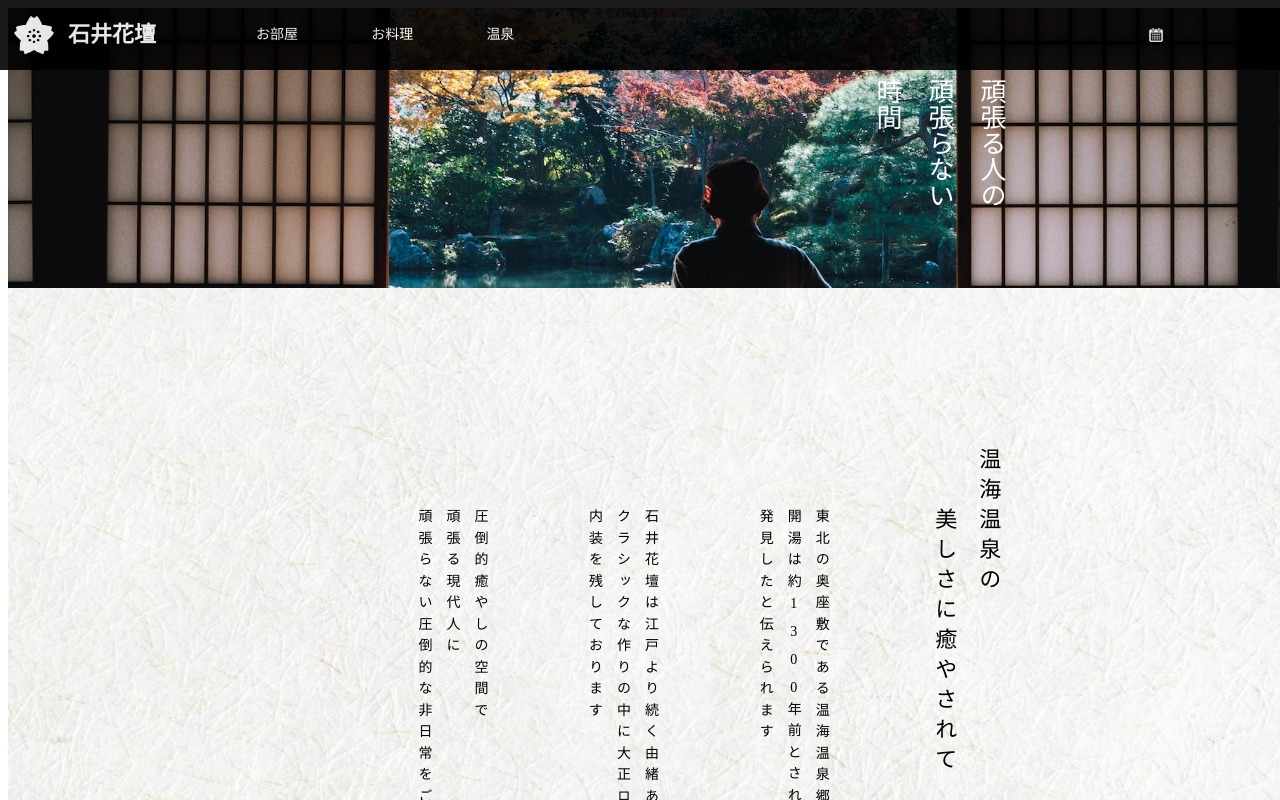
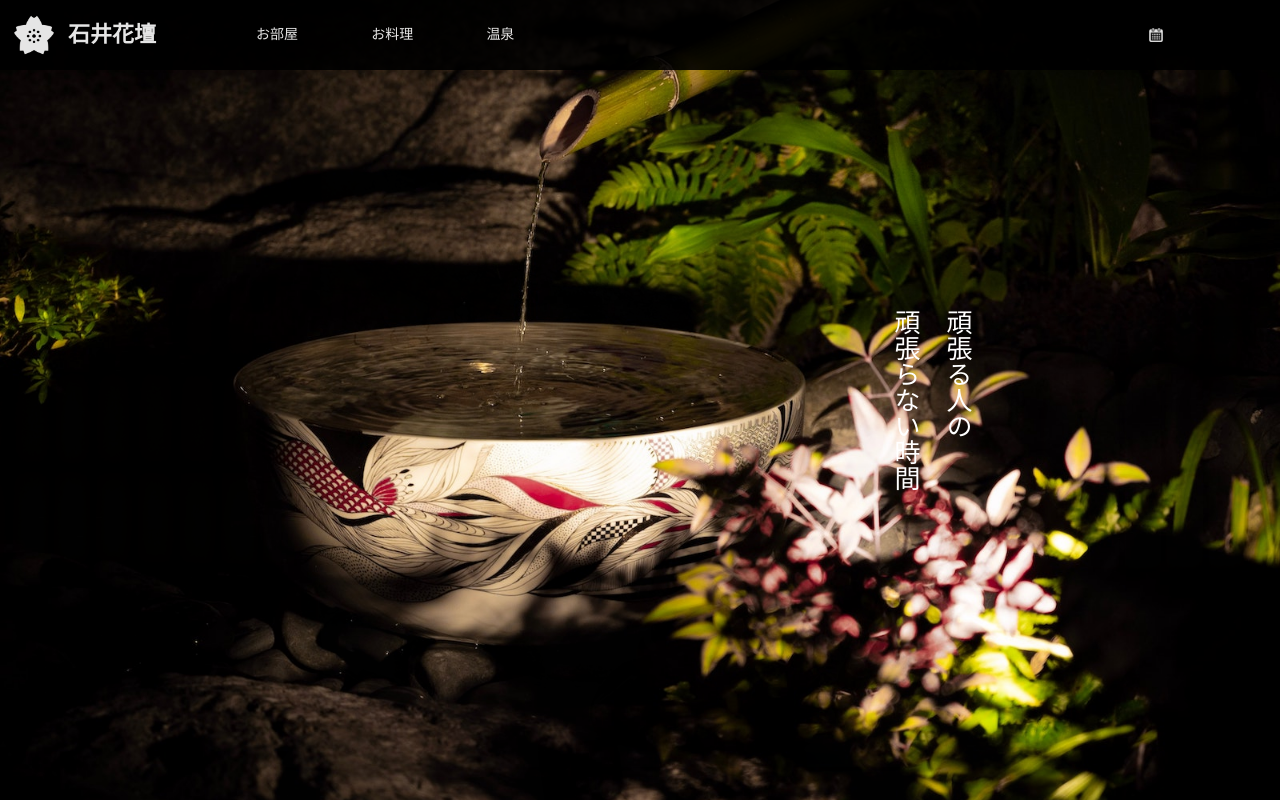
Before and after one commit to Nobu-sai/shogo-log-tyukyu-ex, a React (Create React App) app: page / in a window 1280 px wide. Shown: the top 800 px of the page. Built offline with nearby package versions, Linux system fonts and the light colour scheme.

Commit message:
ADD: home-top__main-picture remedy

```diff
--- a/src/base/_reset.scss
+++ b/src/base/_reset.scss
@@ -1,5 +1,11 @@
+
+body {
+  margin: 0;
+  padding: 0;
+}
 
 .app {
   width: 100vw;
   line-height: 2;
+  overflow: hidden;
 }
--- a/src/blocks/Header/__Button/_Open/_Header__Button_Open.scss
+++ b/src/blocks/Header/__Button/_Open/_Header__Button_Open.scss
@@ -23,6 +23,8 @@
       //   color: #000;
       // }
 
+      z-index: 101;
+
       &:hover {
         @include responsive.respond-to('min', '200') {
           cursor: pointer;
--- a/src/main.css
+++ b/src/main.css
@@ -1,7 +1,13 @@
 @charset "UTF-8";
+body {
+  margin: 0;
+  padding: 0;
+}
+
 .app {
   width: 100vw;
   line-height: 2;
+  overflow: hidden;
 }
 
 .App {
@@ -301,6 +307,7 @@
     outline: none;
     transition: all 0.2s cubic-bezier(0, 1.26, 0.8, 1.28);
     color: #fff;
+    z-index: 101;
   }
 }
 @media (min-width: 200px) and (min-width: 200px) {
@@ -638,11 +645,14 @@
     height: 35vh;
     color: #fff;
     position: relative;
+    overflow: hidden;
   }
   .home-top__main-picture-bg {
     position: absolute;
     top: 0;
     left: 0;
+    right: 0;
+    bottom: 0;
     width: 100%;
     height: 100%;
   }
@@ -666,7 +676,7 @@
   }
 }
 @media (min-width: 600px) {
-  .home-top__main-picture {
+  .home-top__main-picture-container {
     height: 100vh;
   }
   .home-top__main-picture_flex-item {
--- a/src/pages/Home/Home.js
+++ b/src/pages/Home/Home.js
@@ -1,5 +1,6 @@
 import React, { Component } from 'react'
 
+// import Header from '../../blocks/Header/Header';
 import HomeTopMainpicture from './HomeTop/__MainPicture/HomeTop__MainPicture';
 import HomeTopMessages from './HomeTop/__Messages/HomeTop__Messages';
 import HomeFeatures from './HomeFeatures/HomeFeatures';
@@ -24,6 +25,7 @@ export default class Home extends Component {
 
     return (
       <div className="home">
+        {/* <Header /> */}
         <HomeTopMainpicture />
         <HomeTopMessages />
         <HomeFeatures />
--- a/src/pages/Home/HomeTop/__MainPicture/HomeTop__MainPicture.js
+++ b/src/pages/Home/HomeTop/__MainPicture/HomeTop__MainPicture.js
@@ -1,3 +1,6 @@
+// Instruction: https://www.evernote.com/shard/s350/nl/180370944/3621b729-4cc9-7f1a-7e64-0796db4a1a6f?title=(Shogo)%20%E4%B8%AD%E7%B4%9AEx/%22Goal%22%20=%20HomeTop%20image%20animation
+
+
 import React, { Component } from 'react'
 
 import $ from 'jquery';
@@ -8,47 +11,52 @@ import mainBG02 from '../../../../assets/images/mainbg02.jpg';
 import mainBG03 from '../../../../assets/images/mainbg03.jpg';
 
 
+let images = [mainBG01, mainBG02, mainBG03];
+
 export default class HomeTopMainpicture extends Component {
   constructor(props) {
     super(props)
 
     this.state = {
       picNum: 0,
-      // zoomIn: null,
+      windowWidth: window.innerWidth,
+
     }
-    // this.changeBGImage = this.changeBGImage.bind(this);
+
+    this.handleResize = this.handleResize.bind(this);
 
   }
 
   componentDidMount() {
+    window.addEventListener("resize", this.handleResize);
     this.homeTop__MainPictureBG = $('.home-top__main-picture-bg');
     this.homeTop__MainPictureContainer = $('.home-top__main-picture-container');
     this.changeContainerBG();
-    this.changeBG();
-    this.zoomIn();
-    // this.fadeOut();
+    this.changeBG(true);
     setInterval(()=>{
-      // this.fadeOut()
-      // this.zoomIn();
       this.updatePicNum()
     }, 5000);
       // All the animation needs to be WITHIN the INTERVAL to prevent wierd motion.
   }
 
-  updatePicNum = () => {
-    // this.homeTop__MainPictureBG.css({
-    //   'background-size': '100%'
-    // });
+  componentWillUnmount() {
+    window.addEventListener("resize", this.handleResize);
+  }
+
+  handleResize(e) {
+    this.setState({ windowWidth: window.innerWidth });
+    // console.log(this.state.windowWidth);
+  }
+
+  updatePicNum() {
 
     if(this.state.picNum < 2) {
 
       this.setState({
         picNum: this.state.picNum + 1,
       }, () => {
-        console.log(this.state.picNum);
+        // console.log(this.state.picNum);
         this.changeContainerBG();
-        this.zoomIn()
-        // this.changeContainerBG();
         this.fadeOut();
       });
 
@@ -57,10 +65,8 @@ export default class HomeTopMainpicture extends Component {
       this.setState({
         picNum: 0,
       }, () =>{
-        console.log(this.state.picNum);
+        // console.log(this.state.picNum);
         this.changeContainerBG();
-        this.zoomIn()
-        // this.changeContainerBG();
         this.fadeOut();
       })
 
@@ -68,20 +74,21 @@ export default class HomeTopMainpicture extends Component {
   }
 
   changeContainerBG() {
-    let images = [mainBG01, mainBG02, mainBG03];
     this.homeTop__MainPictureContainer.css({
+      // 'width': '100vw',
+      // 'height': '100vh',
       "background-image": `url(${images[this.state.picNum]})`,
-      'background-size': '100%',
-      'background-position': 'center',
+      'background-size': '120%',
+      // 'background-size': 'cover',
+      // 'background-size': '150% 150%',
+      'background-position': 'center center',
       'background-repeat': 'no-repeat',
 
     });
   }
 
   fadeOut() {
-    // this.changeContainerBG();
-    // console.log(this.state.picNum);
-    this.homeTop__MainPictureBG.fadeOut(1000, ()=>
+    this.homeTop__MainPictureBG.fadeOut(2000, ()=>
     {
       this.changeBG();
     });
@@ -89,45 +96,42 @@ export default class HomeTopMainpicture extends Component {
 
 
 
-  changeBG() {
-
-    let images = [mainBG01, mainBG02, mainBG03];
+  changeBG(isInitial) {
     // console.log(images[this.state.picNum]);
       // source = /static/media/mainbg02.b2b03d11.jpg, etc...
     this.homeTop__MainPictureBG.css({
       'display': 'block',
         // Offset the Value set by jQuery fadeOut() Method.
+      'width': '100%',
+      'height': '100%',
       "background-image": `url(${images[this.state.picNum]})`,
-      'background-size': '100%',
-      'background-position': 'center',
+      'background-size': '120%',
+        // When animating zoom-in with background-size with, %, I need to use %.
+        // Otherwise, the animation starts with 0%.
+      'background-position': 'center center',
       'background-repeat': 'no-repeat',
 
     });
-    // this.fadeIn()
+    this.zoomIn(isInitial)
 
   }
 
-  zoomIn() {
-    this.homeTop__MainPictureBG.animate({
-      'background-size': '105%',
-      // Will be turned into '100%' EVERY time the image is changed.
-      // => No worry for the break in timing of zoom and fade out.
-    }, 3000);
-    // The same as the speed of setInterval() to call updatePicNum which Calls fadeOut().
-    // P
-    // : No lag in timing.
+  zoomIn(isInitial) {
+    // Setting both of height and width to background-size does NOT work.
+    // => Use width and height.
 
-  }
+    if(isInitial) {
+      this.homeTop__MainPictureBG.animate({
+        'background-size': '130%',
+      }, 5000);
 
-  // zoomOut() {
-  //     this.homeTop__MainPictureBG.css({
-  //       'background-size': '100%',
-  //     });
-  // }
+    } else {
+      this.homeTop__MainPictureBG.animate({
+        'background-size': '125%',
+      }, 3000);
 
-  fadeIn() {
-    this.homeTop__MainPictureBG.fadeIn(100, this.fadeOut());
-      // Offset the Value set by jQuery fadeOut() Method.
+    }
+
 
   }
 
```
Also changed, not shown: src/pages/Home/HomeTop/__MainPicture/_HomeTop__MainPicture.scss (+17 -33 lines), 1 other file (tests, documents, lock files or other folders).
